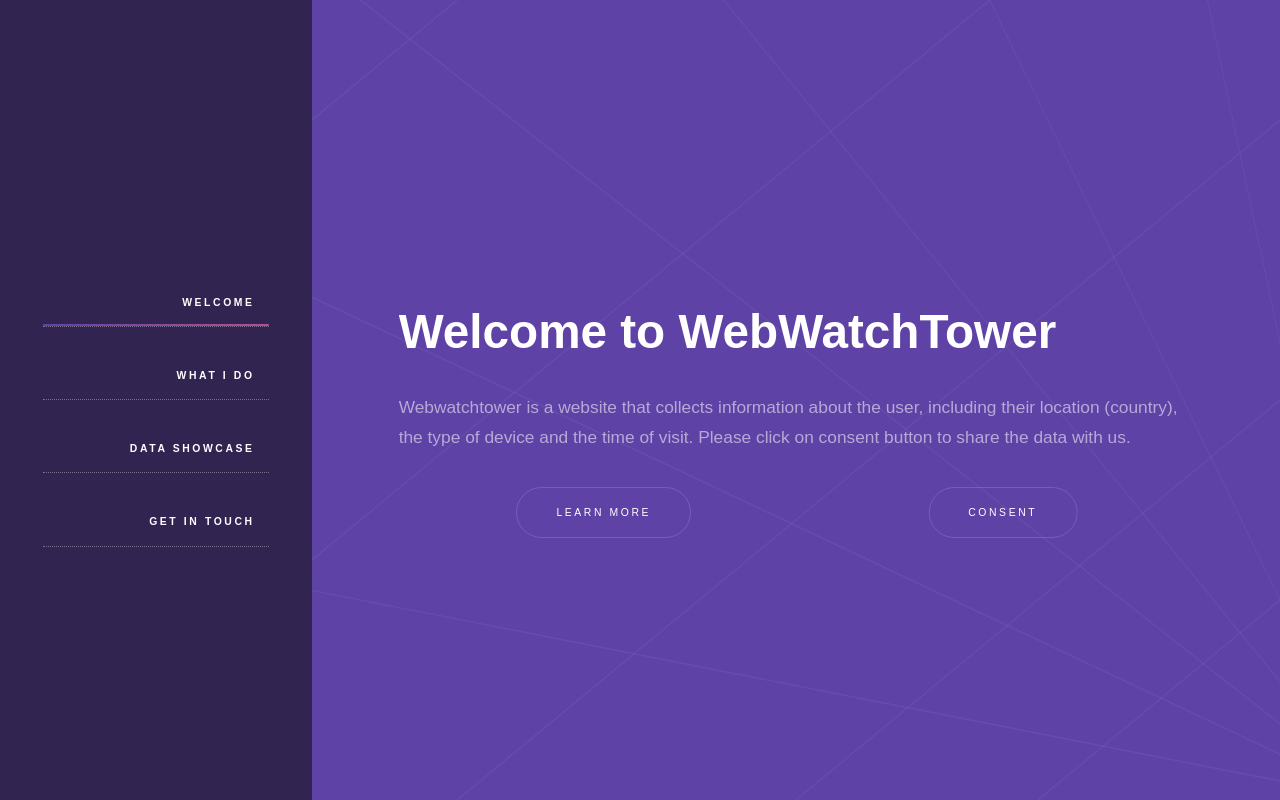
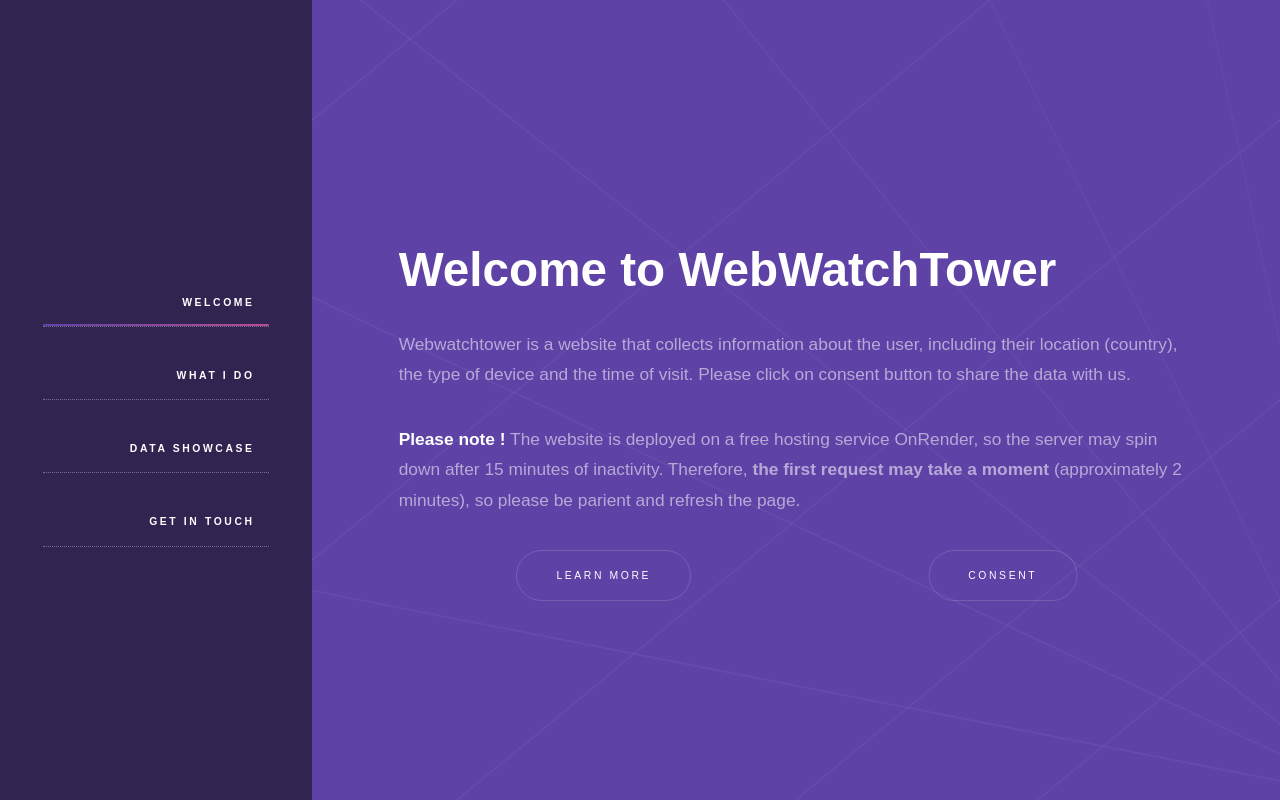
Before and after one commit to marekk1233211/WebWatchTower, a React (Create React App) app: page / in a window 1280 px wide. Shown: the top 800 px of the page. Built offline with nearby package versions, Linux system fonts and the light colour scheme; no server answers.

Commit message:
add attention paragraph

```diff
--- a/src/components/SectionIntro/SectionIntro.js
+++ b/src/components/SectionIntro/SectionIntro.js
@@ -162,6 +162,13 @@
             time of visit. Please click on consent button to share the data with
             us.
           </p>
+          <p>
+            <strong style={{ color: "white" }}>Please note !</strong> The
+            website is deployed on a free hosting service OnRender, so the
+            server may spin down after 15 minutes of inactivity. Therefore,{" "}
+            <strong>the first request may take a moment</strong> (approximately
+            2 minutes), so please be parient and refresh the page.
+          </p>
           <div className={styles.btns}>
             <Button handleOnClick={handleShowMoreInformationPopUp}>
               Learn more
```
